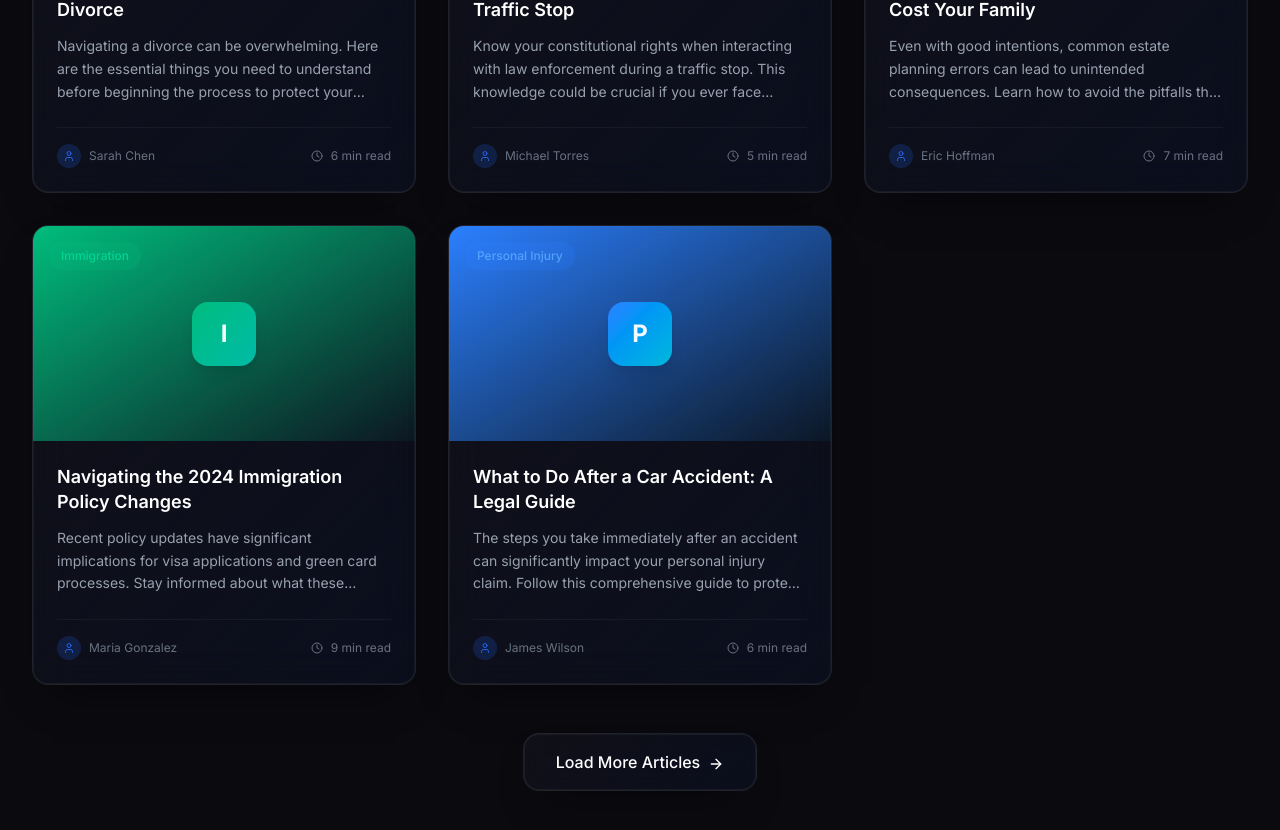
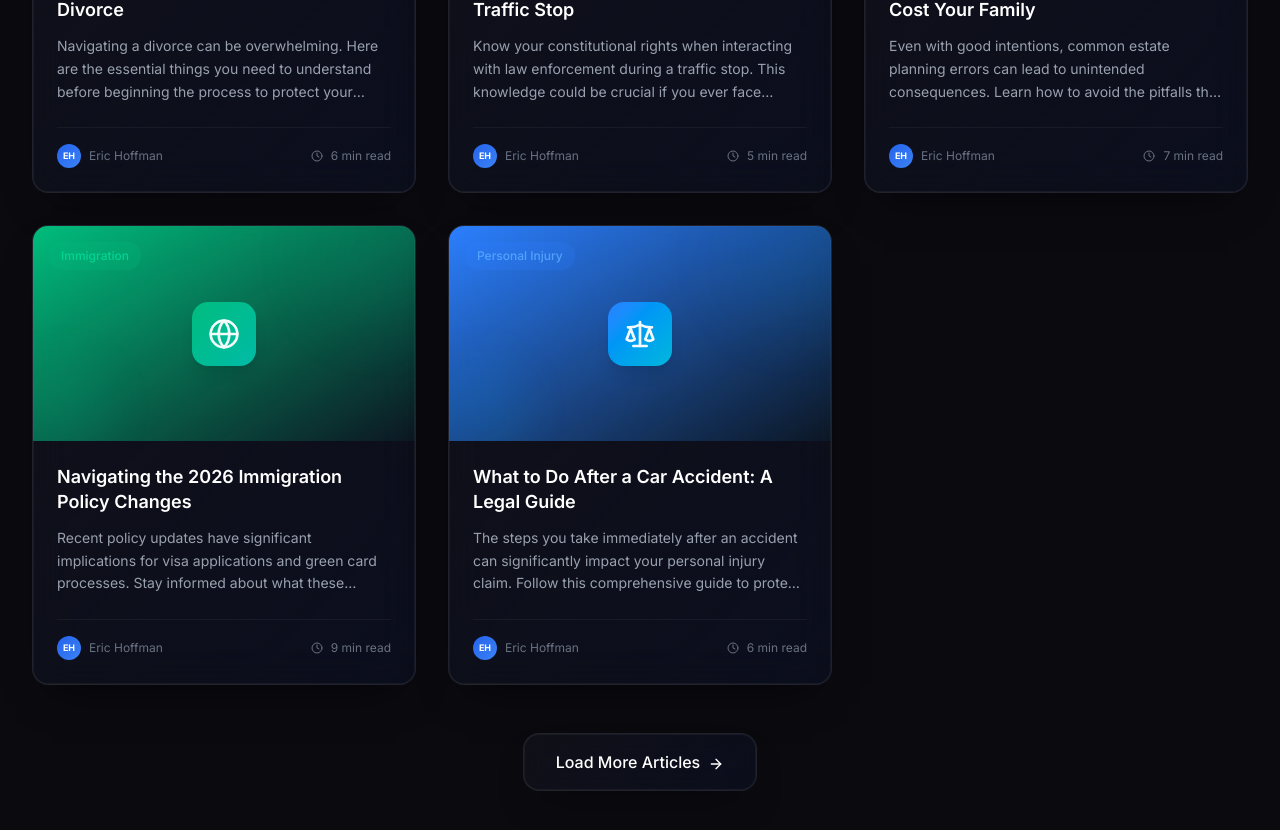
Before and after one commit to Crimsonade-Lovicide/connext-career-discovery, a Next.js app: page /blog in a window 1280 px wide. Shown: the part 1414-2244 px from the top of the page. Built offline with nearby package versions, Linux system fonts and the light colour scheme.

Commit message:
fix(blog): replace fictional authors with Eric Hoffman, add category icons

```diff
--- a/app/blog/page.tsx
+++ b/app/blog/page.tsx
@@ -3,7 +3,7 @@ import Link from "next/link"
 import { Navbar } from "@/components/navbar"
 import { Footer } from "@/components/footer"
 import { ScrollRevealSection } from "@/components/scroll-reveal-section"
-import { ArrowRight, Calendar, Clock, User, Sparkles, TrendingUp } from "lucide-react"
+import { ArrowRight, Calendar, Clock, User, Sparkles, TrendingUp, Cpu, Heart, Shield, FileText, Globe, Scale } from "lucide-react"
 
 export const metadata: Metadata = {
   title: "Blog | A.I. Esquire Legal",
@@ -13,11 +13,11 @@ export const metadata: Metadata = {
 const blogPosts = [
   {
     id: 1,
-    title: "How AI is Revolutionizing Legal Research in 2024",
+    title: "How AI is Revolutionizing Legal Research in 2026",
     excerpt: "Discover how artificial intelligence is transforming the way attorneys conduct legal research, analyze precedents, and build stronger cases for their clients.",
     category: "AI & Technology",
     author: "Eric Hoffman",
-    date: "March 15, 2024",
+    date: "May 28, 2026",
     readTime: "8 min read",
     featured: true,
   },
@@ -26,8 +26,8 @@ const blogPosts = [
     title: "5 Things to Know Before Filing for Divorce",
     excerpt: "Navigating a divorce can be overwhelming. Here are the essential things you need to understand before beginning the process to protect your interests.",
     category: "Family Law",
-    author: "Sarah Chen",
-    date: "March 10, 2024",
+    author: "Eric Hoffman",
+    date: "May 22, 2026",
     readTime: "6 min read",
     featured: false,
   },
@@ -36,8 +36,8 @@ const blogPosts = [
     title: "Understanding Your Rights During a Traffic Stop",
     excerpt: "Know your constitutional rights when interacting with law enforcement during a traffic stop. This knowledge could be crucial if you ever face criminal charges.",
     category: "Criminal Defense",
-    author: "Michael Torres",
-    date: "March 5, 2024",
+    author: "Eric Hoffman",
+    date: "May 15, 2026",
     readTime: "5 min read",
     featured: false,
   },
@@ -47,17 +47,17 @@ const blogPosts = [
     excerpt: "Even with good intentions, common estate planning errors can lead to unintended consequences. Learn how to avoid the pitfalls that could hurt your loved ones.",
     category: "Estate Planning",
     author: "Eric Hoffman",
-    date: "February 28, 2024",
+    date: "May 8, 2026",
     readTime: "7 min read",
     featured: false,
   },
   {
     id: 5,
-    title: "Navigating the 2024 Immigration Policy Changes",
+    title: "Navigating the 2026 Immigration Policy Changes",
     excerpt: "Recent policy updates have significant implications for visa applications and green card processes. Stay informed about what these changes mean for you.",
     category: "Immigration",
-    author: "Maria Gonzalez",
-    date: "February 20, 2024",
+    author: "Eric Hoffman",
+    date: "April 30, 2026",
     readTime: "9 min read",
     featured: false,
   },
@@ -66,12 +66,21 @@ const blogPosts = [
     title: "What to Do After a Car Accident: A Legal Guide",
     excerpt: "The steps you take immediately after an accident can significantly impact your personal injury claim. Follow this comprehensive guide to protect your rights.",
     category: "Personal Injury",
-    author: "James Wilson",
-    date: "February 15, 2024",
+    author: "Eric Hoffman",
+    date: "April 22, 2026",
     readTime: "6 min read",
     featured: false,
   },
 ]
+
+const categoryIcons: Record<string, React.ComponentType<{ className?: string }>> = {
+  "AI & Technology": Cpu,
+  "Family Law": Heart,
+  "Criminal Defense": Shield,
+  "Estate Planning": FileText,
+  "Immigration": Globe,
+  "Personal Injury": Scale,
+}
 
 const categoryStyles: Record<string, { bg: string; text: string; gradient: string }> = {
   "AI & Technology": { bg: "bg-violet-500/20", text: "text-violet-400", gradient: "from-violet-500 to-purple-500" },
@@ -209,6 +218,7 @@ export default function BlogPage() {
           <div className="grid grid-cols-1 md:grid-cols-2 lg:grid-cols-3 gap-8">
             {regularPosts.map((post, index) => {
               const style = categoryStyles[post.category]
+              const IconComponent = categoryIcons[post.category] || FileText
               return (
                 <ScrollRevealSection key={post.id} delay={index * 100}>
                   <Link href="#" className="block group h-full">
@@ -216,8 +226,11 @@ export default function BlogPage() {
                       {/* Image/Visual Area */}
                       <div className={`aspect-video bg-gradient-to-br ${style.gradient}/10 flex items-center justify-center relative overflow-hidden`}>
                         <div className={`absolute inset-0 bg-gradient-to-br ${style.gradient} opacity-5 group-hover:opacity-10 transition-opacity`} />
+                        {/* Decorative background elements */}
+                        <div className={`absolute -top-8 -right-8 w-32 h-32 bg-gradient-to-br ${style.gradient} rounded-full opacity-10 blur-2xl`} />
+                        <div className={`absolute -bottom-4 -left-4 w-24 h-24 bg-gradient-to-br ${style.gradient} rounded-full opacity-10 blur-xl`} />
                         <div className={`w-16 h-16 rounded-2xl bg-gradient-to-br ${style.gradient} flex items-center justify-center shadow-lg group-hover:scale-110 transition-transform duration-300`}>
-                          <span className="text-2xl font-bold text-white">{post.category.charAt(0)}</span>
+                          <IconComponent className="w-8 h-8 text-white" />
                         </div>
                         <span className={`absolute top-4 left-4 px-3 py-1.5 rounded-full text-xs font-medium ${style.bg} ${style.text}`}>
                           {post.category}
@@ -234,8 +247,8 @@ export default function BlogPage() {
                         </p>
                         <div className="flex items-center justify-between text-xs text-gray-500 pt-4 border-t border-white/5">
                           <div className="flex items-center gap-2">
-                            <div className="w-6 h-6 rounded-full bg-[#2563EB]/20 flex items-center justify-center">
-                              <User className="w-3 h-3 text-[#2563EB]" />
+                            <div className="w-6 h-6 rounded-full bg-gradient-to-br from-[#2563EB] to-[#3B82F6] flex items-center justify-center">
+                              <span className="text-white text-[9px] font-bold">EH</span>
                             </div>
                             <span>{post.author}</span>
                           </div>
```
